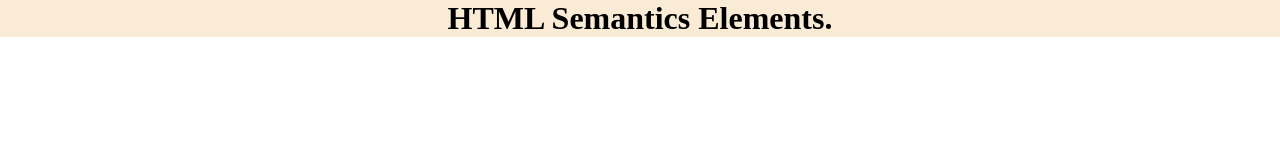
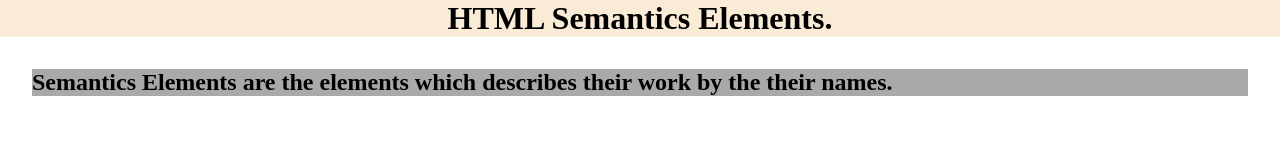
Before and after one commit to VanshSh/git-practice, a plain HTML site: page index.html in a window 1280 px wide. Drawn offline with Linux system fonts and the light colour scheme.

Commit message:
Feat: Add Definition

```diff
--- a/index.html
+++ b/index.html
@@ -13,5 +13,11 @@
           <h1>HTML Semantics Elements.</h1>
      </header>
 
+     <main>
+          <h2>
+               Semantics Elements are the elements which describes their work by the their names.
+          </h2>
+     </main>
+
 </body>
 </html>
--- a/style.css
+++ b/style.css
@@ -8,3 +8,10 @@ header{
      background-color: antiquewhite;
      text-align: center;
 }
+
+main{
+     background-color:darkgrey;
+     color: black;
+     margin: 2em;
+
+}
```
